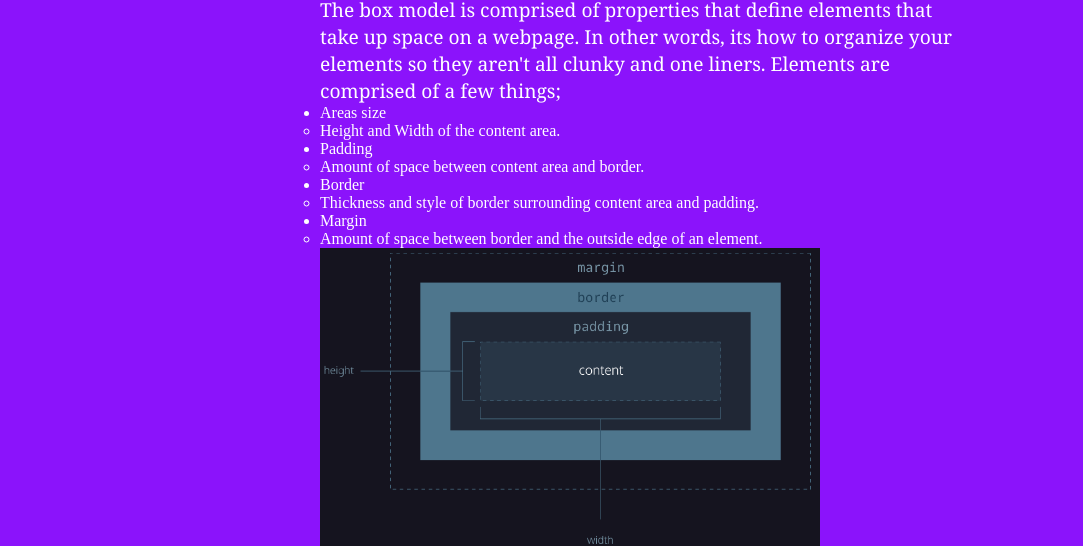
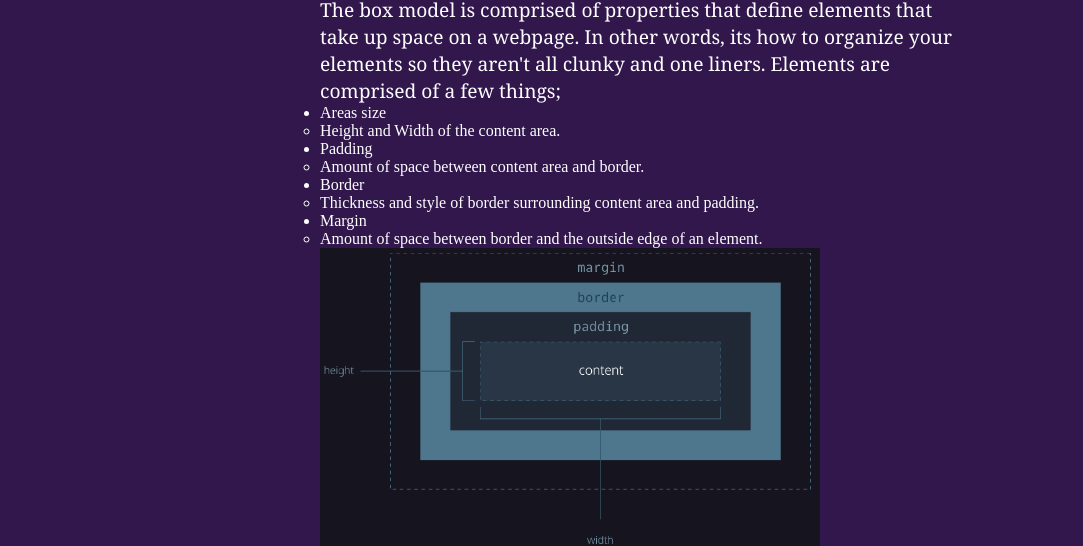
Before and after one commit to KodingKat/CSSCheatSheet.github.io, a plain HTML site: page index.html in a window 1280 px wide. Shown: the part 161-707 px from the top of the page, without its empty margins (0-1083 px from the left). Drawn offline with Linux system fonts and the light colour scheme.

Commit message:
Only changed the background color

```diff
--- a/resources/css/index.css
+++ b/resources/css/index.css
@@ -2,7 +2,7 @@
     box-sizing: border-box;
     margin: 0;
     padding: 0;
-    background-color: hsla(271, 97%, 53%);
+    background-color: #32174d;
     color: #FFFFFF;
 }
 
```
